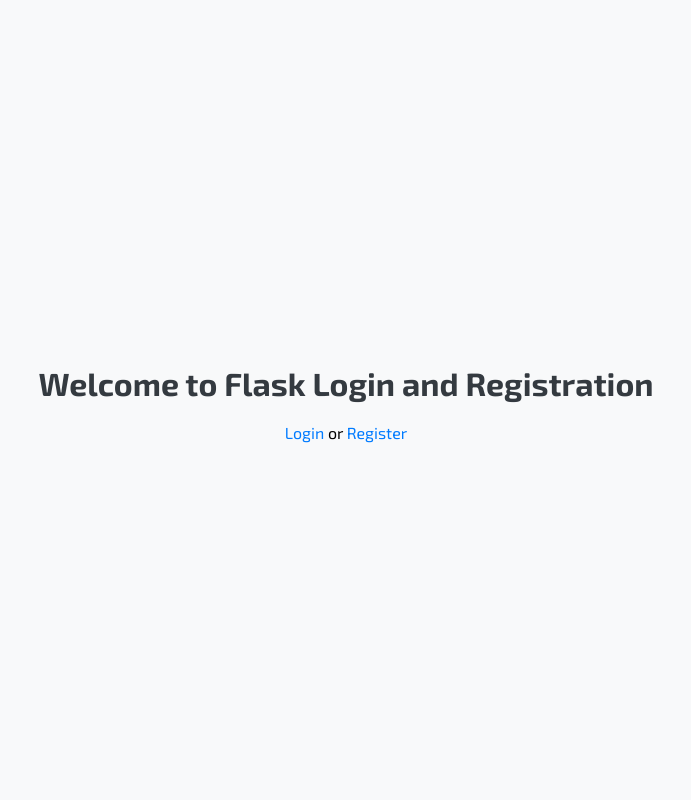
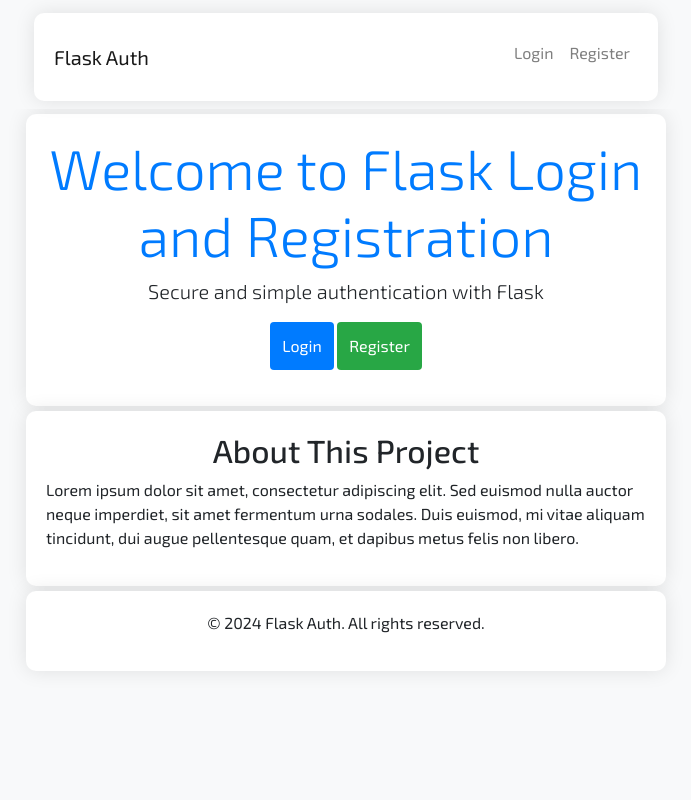
Before and after one commit to VermiNew/Flask_CalculationWizard, a Flask app: page / in a window 1280 px wide. Shown: the whole page, without its empty margins (294-985 px from the left). Run offline with Flask 3, Linux system fonts and the light colour scheme; some libraries are stand-ins or nearby versions.

Commit message:
Added Flask error handling, prevented login and registration when already logged in, introduced error.html for error messages. Integrated Bootstrap framework, restructured code. Created a JavaScript modal (modalHandler.js) and organized project files. Optimized the main page layout.

```diff
--- a/app.py
+++ b/app.py
@@ -131,5 +131,23 @@
     else:
         return jsonify({'error': 'Invalid index'}), 400  # Bad Request
 
+@app.errorhandler(404)
+def page_not_found(error):
+    error_info = {
+        'error_code': 404,
+        'error_description': 'Page not found',
+        'error_source': str(error)
+    }
+    return render_template('error.html', error_info=error_info), 404
+
+@app.errorhandler(500)
+def internal_server_error(error):
+    error_info = {
+        'error_code': 500,
+        'error_description': 'Internal Server Error',
+        'error_source': str(error)
+    }
+    return render_template('error.html', error_info=error_info), 500
+
 if __name__ == '__main__':
     app.run(debug=True)
--- /dev/null
+++ b/static/css/index_site.css
@@ -0,0 +1,111 @@
+@import url('https://fonts.googleapis.com/css2?family=Exo+2:ital,wght@0,100;0,200;0,300;0,400;0,500;0,600;0,700;0,800;0,900;1,100;1,200;1,300;1,400;1,500;1,600;1,700;1,800;1,900&display=swap');
+
+body {
+    font-family: 'Exo 2', 'Segoe UI', Tahoma, Geneva, Verdana, sans-serif;
+    background-color: #f8f9fa;
+    margin: 0;
+    padding: 0;
+}
+
+.container {
+    max-width: 50%;
+    width: 100%;
+    padding: 20px;
+    background-color: #ffffff;
+    border-radius: 10px;
+    box-shadow: 0 0 20px rgba(0, 0, 0, 0.1);
+    margin-top: 5px;
+    margin-left: auto;
+    margin-right: auto;
+}
+
+h1 {
+    text-align: center;
+    color: #007bff;
+}
+
+form {
+    display: flex;
+    flex-direction: column;
+}
+
+label {
+    margin-bottom: 8px;
+    color: #495057;
+    font-weight: bold;
+}
+
+input {
+    padding: 12px;
+    margin-bottom: 16px;
+    border: 1px solid #ced4da;
+    border-radius: 6px;
+    font-size: 16px;
+    font-family: "Consolas", sans-serif;
+}
+
+.btn-primary,
+.btn-success {
+    padding: 12px;
+    cursor: pointer;
+    transition: background-color 0.3s;
+    border: none;
+}
+
+.btn-primary {
+    background-color: #007bff;
+    color: white;
+}
+
+.btn-primary:hover {
+    background-color: #0056b3;
+}
+
+.btn-success {
+    background-color: #28a745;
+    color: white;
+}
+
+.btn-success:hover {
+    background-color: #218838;
+}
+
+.alert {
+    padding: 15px;
+    margin-bottom: 20px;
+    border-radius: 6px;
+    text-align: center;
+}
+
+.alert-danger {
+    color: #721c24;
+    background-color: #f8d7da;
+    border: 1px solid #f5c6cb;
+}
+
+.alert-success {
+    color: #155724;
+    background-color: #d4edda;
+    border: 1px solid #c3e6cb;
+}
+
+ul {
+    list-style-type: none;
+    padding: 0;
+}
+
+li {
+    margin-bottom: 8px;
+}
+
+.mt-3 {
+    margin-top: 1rem;
+}
+
+/* Dostosowanie paska przewijania w Chrome */
+::-webkit-scrollbar,
+::-webkit-scrollbar-thumb,
+::-webkit-scrollbar-track {
+    width: 8px;
+    background-color: white;
+}
--- a/static/style.css
+++ b/static/css/style.css
@@ -1,16 +1,13 @@
 /* static/style.css */
-
 @import url('https://fonts.googleapis.com/css2?family=Exo+2:ital,wght@0,100;0,200;0,300;0,400;0,500;0,600;0,700;0,800;0,900;1,100;1,200;1,300;1,400;1,500;1,600;1,700;1,800;1,900&display=swap');
 
 body {
     font-family: 'Exo 2', 'Segoe UI', Tahoma, Geneva, Verdana, sans-serif;
-    margin: 0;
-    padding: 0;
     background-color: #f8f9fa;
-    display: flex;
     align-items: center;
     justify-content: center;
     min-height: 100vh;
+    height: auto;
 }
 
 .container {
@@ -20,6 +17,7 @@
     background-color: #fff;
     border-radius: 10px;
     box-shadow: 0 0 20px rgba(0, 0, 0, 0.1);
+    margin-top: 20px;
 }
 
 h1 {
@@ -47,47 +45,45 @@
     font-family: "Consolas";
 }
 
-input[type="submit"] {
+.btn-primary {
     background-color: #007bff;
     color: white;
     cursor: pointer;
     transition: background-color 0.3s;
 }
 
-input[type="submit"]:hover {
+.btn-primary:hover {
     background-color: #0056b3;
 }
 
-a {
-    color: #007bff;
-    text-decoration: none;
+.btn-success {
+    background-color: #28a745;
+    color: white;
+    cursor: pointer;
+    transition: background-color 0.3s;
 }
 
-a:hover {
-    text-decoration: underline;
+.btn-success:hover {
+    background-color: #218838;
 }
 
 .alert {
     padding: 15px;
     margin-bottom: 20px;
-    border: 1px solid #d6e9c6;
     border-radius: 4px;
-    background-color: #dff0d8;
     text-align: center;
 }
 
 .alert-danger {
-    color: #a94442;
-    background-color: #f2dede;
-    border-color: #ebccd1;
-    text-align: center;
+    color: #721c24;
+    background-color: #f8d7da;
+    border: 1px solid #f5c6cb;
 }
 
 .alert-success {
-    color: #3c763d;
-    background-color: #f2dede;
-    border-color: #ebccd1;
-    text-align: center;
+    color: #155724;
+    background-color: #d4edda;
+    border: 1px solid #c3e6cb;
 }
 
 ul {
@@ -98,3 +94,7 @@
 li {
     margin-bottom: 8px;
 }
+
+.mt-3 {
+    margin-top: 1rem;
+}
--- a/templates/index.html
+++ b/templates/index.html
@@ -4,12 +4,75 @@
     <meta charset="UTF-8">
     <meta name="viewport" content="width=device-width, initial-scale=1.0">
     <title>Flask Login and Registration</title>
-    <link rel="stylesheet" href="{{ url_for('static', filename='style.css') }}">
+    <link rel="stylesheet" href="https://stackpath.bootstrapcdn.com/bootstrap/4.5.2/css/bootstrap.min.css">
+    <link rel="stylesheet" href="{{ url_for('static', filename='css/index_site.css') }}">
 </head>
 <body>
-    <container>
-        <h1>Welcome to Flask Login and Registration</h1>
-        <p style="text-align: center;"><a href="{{ url_for('login') }}">Login</a> or <a href="{{ url_for('register') }}">Register</a></p>
-    </container>
+    <nav class="navbar navbar-expand-lg navbar-light bg-light">
+        <div class="container">
+            <a class="navbar-brand" href="#">Flask Auth</a>
+            <button class="navbar-toggler" type="button" data-toggle="collapse" data-target="#navbarNav" aria-controls="navbarNav" aria-expanded="false" aria-label="Toggle navigation">
+                <span class="navbar-toggler-icon"></span>
+            </button>
+            <div class="collapse navbar-collapse" id="navbarNav">
+                <ul class="navbar-nav ml-auto">
+                    <li class="nav-item">
+                        <a class="nav-link" href="{{ url_for('login') }}">Login</a>
+                    </li>
+                    <li class="nav-item">
+                        <a class="nav-link" href="{{ url_for('register') }}">Register</a>
+                    </li>
+                    <!-- Checking if a user is logged in by verifying the presence of the 'username' key in the session. -->
+                    {% if 'username' in session %}
+                    <li class="nav-item">
+                        <a class="nav-link text-primary" href="{{ url_for('data') }}">Go to Data Page</a>
+                    </li>
+                    <li class="nav-item">
+                        <a class="nav-link text-danger" href="{{ url_for('logout') }}">Logout</a>
+                    </li>
+                    {% endif %}
+                </ul>
+            </div>
+        </div>
+    </nav>
+
+    <section class="hero-section text-center">
+        <div class="container">
+            {% with messages = get_flashed_messages() %}
+                {% if messages %}
+                    {% for message in messages %}
+                        <div class="alert {% if 'error' in message.lower() %}alert-danger{% else %}alert-success{% endif %}">
+                            <button type="button" class="close" data-dismiss="alert" aria-hidden="true">&times;</button>
+                            {{ message }}
+                        </div>
+                    {% endfor %}
+                {% endif %}
+            {% endwith %}
+            <h1 class="display-4">Welcome to Flask Login and Registration</h1>
+            <p class="lead">Secure and simple authentication with Flask</p>
+            <p><a class="btn btn-primary" href="{{ url_for('login') }}">Login</a> <a class="btn btn-success" href="{{ url_for('register') }}">Register</a></p>
+        </div>
+    </section>
+
+    <section class="about-section">
+        <div class="container">
+            <h2 class="text-center">About This Project</h2>
+            <p>Lorem ipsum dolor sit amet, consectetur adipiscing elit. Sed euismod nulla auctor neque imperdiet, sit amet fermentum urna sodales. Duis euismod, mi vitae aliquam tincidunt, dui augue pellentesque quam, et dapibus metus felis non libero.</p>
+        </div>
+    </section>
+
+    <footer class="footer-section text-center">
+        <div class="container">
+            <p>&copy; <span id="currentYear"></span> Flask Auth. All rights reserved.</p>
+        </div>
+    </footer>
+
+    <script src="https://code.jquery.com/jquery-3.5.1.slim.min.js"></script>
+    <script src="https://cdn.jsdelivr.net/npm/@popperjs/core@2.9.2/dist/umd/popper.min.js"></script>
+    <script src="https://stackpath.bootstrapcdn.com/bootstrap/4.5.2/js/bootstrap.min.js"></script>
+
+    <script>
+        document.getElementById('currentYear').textContent = new Date().getFullYear();
+    </script>
 </body>
 </html>
```
Also changed, not shown: static/css/error_site.css (added, +23 -0 lines), static/js/modalHandler.js (added, +82 -0 lines), templates/data.html (+43 -27 lines), templates/error.html (added, +36 -0 lines), templates/login.html (+18 -7 lines), templates/register.html (+18 -7 lines), static/css/data_site.css (renamed from static/data_site.css).
